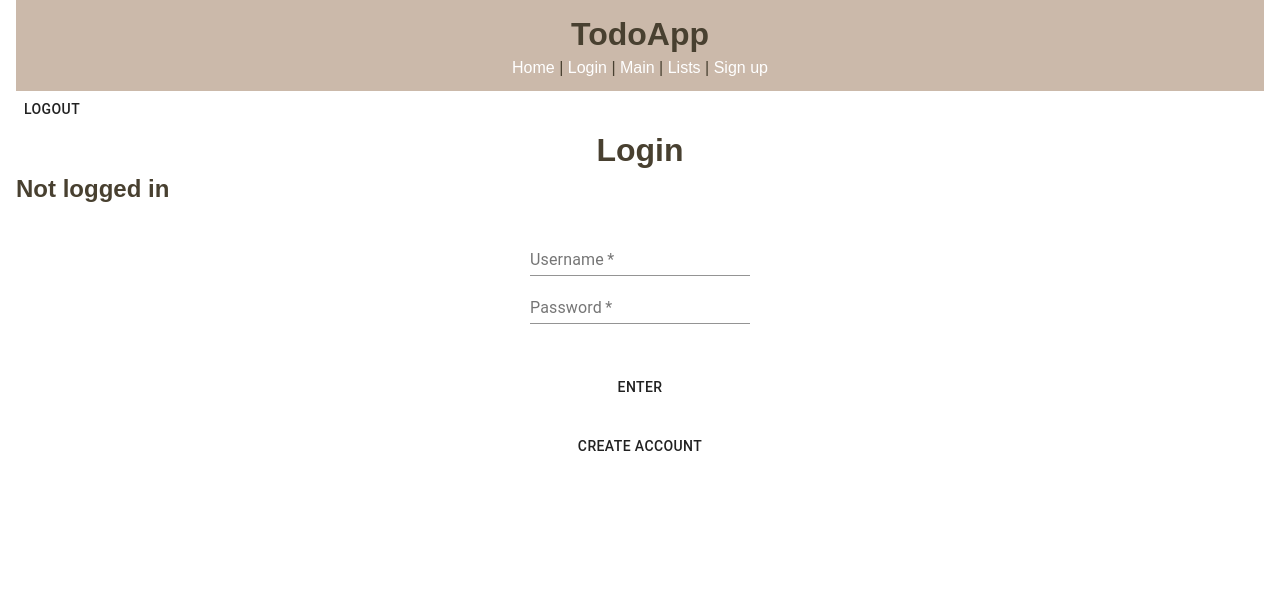
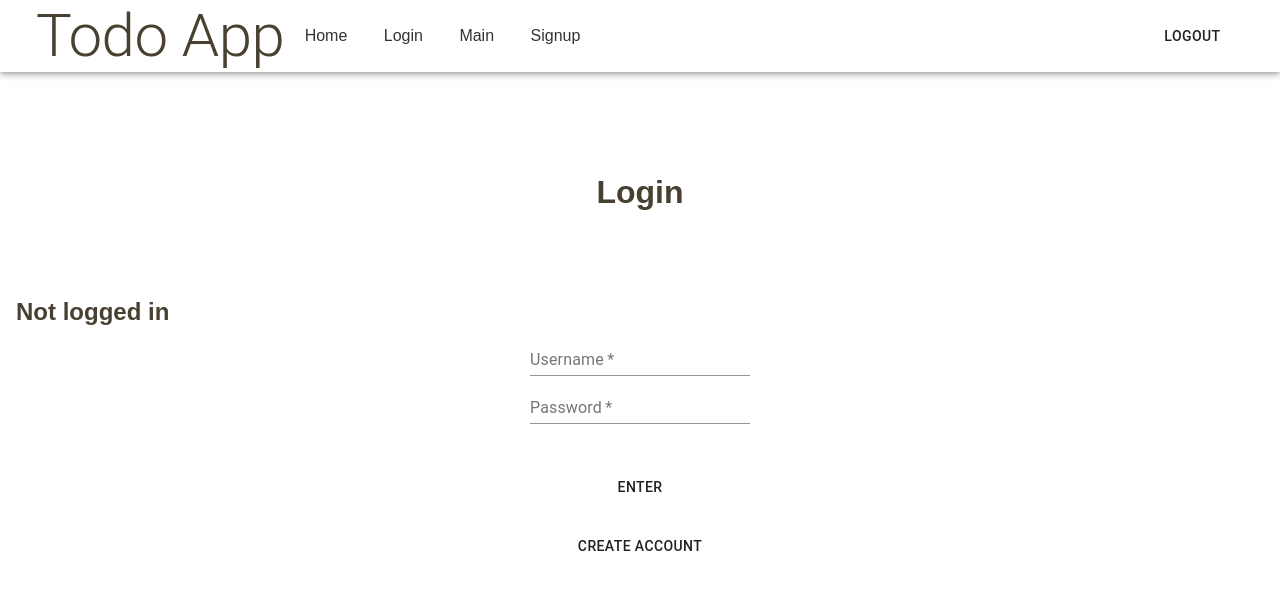
Before and after one commit to ericabasak/Final-Project-React-Redux-Frontend, a React (Create React App) app: page /userloginform in a window 1280 px wide. Shown: the top 590 px of the page. Built offline with nearby package versions, Linux system fonts and the light colour scheme.

Commit message:
changes to the look and feel of the design on browser like adding material ui Box Grid Button Appbar toolbar iconbutton typography and more

```diff
--- a/src/App.css
+++ b/src/App.css
@@ -7,6 +7,7 @@
 body {
   font-family: Arial, Helvetica, sans-serif;
   line-height: 1.4;
+  margin-top: 90px;
 }
 
 a {
--- a/src/components/HomePage.js
+++ b/src/components/HomePage.js
@@ -7,13 +7,14 @@ const useStyles = makeStyles((theme) => ({
     backgroundImage: `url(image4.jpg)`,
     backgroundRepeat: 'no-repeat',
     backgroundSize: 'cover',
+    postion: 'static'
   }
 }));
 
 export default function HomePage() {
   const classes = useStyles();
     return (
-        <div className={classes.root} style={{ textAlign: "center" }}>
+        <div className={classes.root} style={{ textAlign: "center", padding: "90px" }}>
           <h2>Organize your life with TodoApp</h2>
         </div>
     );
--- a/src/components/Logout.js
+++ b/src/components/Logout.js
@@ -1,5 +1,4 @@
 import React, { Component } from 'react';
-import { Button } from '@material-ui/core';
 
 class Logout extends Component {
 
@@ -24,7 +23,7 @@ class Logout extends Component {
   render() {
     return(
       <div className="Logout">
-        <Button onClick={this.logout} type="submit" label="Logout">Logout</Button>
+
       </div>
     )
   }
--- a/src/components/Nav.js
+++ b/src/components/Nav.js
@@ -1,50 +1,65 @@
 import React, { Component } from 'react';
 import { Link } from 'react-router-dom';
+import AppBar from '@material-ui/core/AppBar';
+import Toolbar from '@material-ui/core/Toolbar';
+import IconButton from '@material-ui/core/IconButton';
+import { Typography } from '@material-ui/core';
+import { Box } from '@material-ui/core';
+import { Button } from '@material-ui/core';
+
+
+
+// const navStyle = {
+//   background: '#cbb9aa',
+//   color: '#rrr',
+//   textAlign: 'center',
+//   textDecoration: 'none',
+//   padding: '12px',
+//   margin: '6px 6px 6px 6px'
+// }
+
+// const linkStyle = {
+//   color: '#fff'
+// }
 
 class Nav extends Component {
 
 
   render() {
     return (
-      <div style={ navStyle }>
-        <h1>TodoApp</h1>
-        <Link
-          style={ linkStyle }
-          to="/homepage"> Home </Link>
-          |
-        <Link
-          style={ linkStyle }
-          to="/userloginform"> Login </Link>
-          |
-        <Link
-          style={ linkStyle }
-          to="/"> Main </Link>
-          |
-        <Link
-          style={ linkStyle }
-          to="/alllists"> Lists </Link>
-          |
-        <Link
-          style={ linkStyle }
-          to="/usersignupform"> Sign up </Link>
+      <div>
+        <AppBar postion="relative" color="transparent">
+          <Toolbar>
+            <IconButton edge="start" aria-label="menu">
+              </IconButton>
+                <Typography variant="h2" padding="20px">
+                  Todo App
+                </Typography>
+                &nbsp;
+                <Box color="primary" padding={2} position="right">
+                  <Link to="/homepage">Home</Link>
+                </Box>
+                &nbsp;
+                <Box color="primary" padding={2} position="right">
+                  <Link to="/userloginform">Login</Link>
+                </Box>
+                &nbsp;
+                <Box color="primary" padding={2} position="right">
+                  <Link to="/">Main</Link>
+                </Box>
+                &nbsp;
+                <Box color="primary" padding={2} position="right">
+                  <Link to="/usersignupform">Signup</Link>
+                </Box>
+                <Box pl={70}>
+                  <Button onClick={this.props.logout} type="submit" label="Logout">Logout</Button>
+                </Box>
+          </Toolbar>
+        </AppBar>
       </div>
-
-
     );
   }
 }
 
-const navStyle = {
-  background: '#cbb9aa',
-  color: '#rrr',
-  textAlign: 'center',
-  textDecoration: 'none',
-  padding: '12px',
-  margin: '6px 6px 6px px'
-}
-
-const linkStyle = {
-  color: '#fff'
-}
 
 export default Nav
--- a/src/components/SingleList.js
+++ b/src/components/SingleList.js
@@ -105,7 +105,7 @@ class SingleList extends Component {
           inputProps={{ 'aria-label': 'secondary checkbox' }}
          />
          &nbsp;
-         List &nbsp; - &nbsp; {this.props.name} {this.props.id} &nbsp;
+          {this.props.name} {this.props.id} &nbsp;
         </h2>
        <h4> Items </h4>
         <div>
--- a/src/components/TodoForm.js
+++ b/src/components/TodoForm.js
@@ -51,7 +51,7 @@ class TodoForm extends Component {
             label="Create List"
             type="text"
             name="create list"
-            style={{ flex: '10', padding: '10px' }}
+            style={{ flex: '30', padding: '20px' }}
             value={this.state.title}
             onChange={this.onChangeList}
           />
--- a/src/components/Todos.js
+++ b/src/components/Todos.js
@@ -12,7 +12,7 @@ class Todos extends Component {
   }
 
   get_lists = () => {
-    // console.log("calling get list function")
+    console.log("calling get list function")
     fetch("http://localhost:3001/api/v1/lists", {
       method: "GET",
       header:
--- a/src/components/UserLoginForm.js
+++ b/src/components/UserLoginForm.js
@@ -20,6 +20,7 @@ class UserLoginForm extends Component {
   // with that response, then set the state
   handleLoginForm = e => {
     e.preventDefault();
+    console.log("it this login form being called?")
     fetch("http://localhost:3001/api/v1/login", {
       method: "POST",
       credentials: "include",
@@ -37,7 +38,8 @@ class UserLoginForm extends Component {
         // set user to state
         //redirect user
         if (response.errors) {
-          alert(response.errors)
+          console.log(response)
+          alert(response.error)
         } else {
           this.props.history.push("/")
         }
@@ -57,14 +59,12 @@ class UserLoginForm extends Component {
     return (
       <div className="loginForm">
         <div>
-          <h1 style={{ color: "#484030", textAlign: "center" }}>Login</h1>
-
+          <h1 style={{ color: "#484030", textAlign: "center", padding: "80px" }}>Login</h1>
             <h2>{ this.props.username ?
                `Logged in as ${ this.props.username }` :
                 "Not logged in"}
             </h2>
         </div>
-        <br></br>
           <form onSubmit={this.handleLoginForm} style={{ textAlign: "center" }}>
             <div>
               <TextField
--- a/src/components/UserSignupForm.js
+++ b/src/components/UserSignupForm.js
@@ -18,7 +18,7 @@ class UserSignupForm extends Component {
 
   handleSubmitForm = e => {
     e.preventDefault();
-    console.log(e);
+    console.log("hey i'm being called from the signup form");
     fetch("http://localhost:3001/api/v1/usersignupform", {
       method: "POST",
       headers: {
@@ -46,8 +46,7 @@ class UserSignupForm extends Component {
     return (
       <div className="signupForm">
         <div>
-          <h1 style={{ textAlign: "center" }}>Create Account</h1>
-          <br></br>
+          <h1 style={{ color: "#484030", textAlign: "center", padding: "80px" }}>Create Account</h1>
         </div>
         <form onSubmit={this.handleSubmitForm} style={{ textAlign: "center" }}>
           <div>
```
Also changed, not shown: src/App.js (line endings or trailing spaces).
